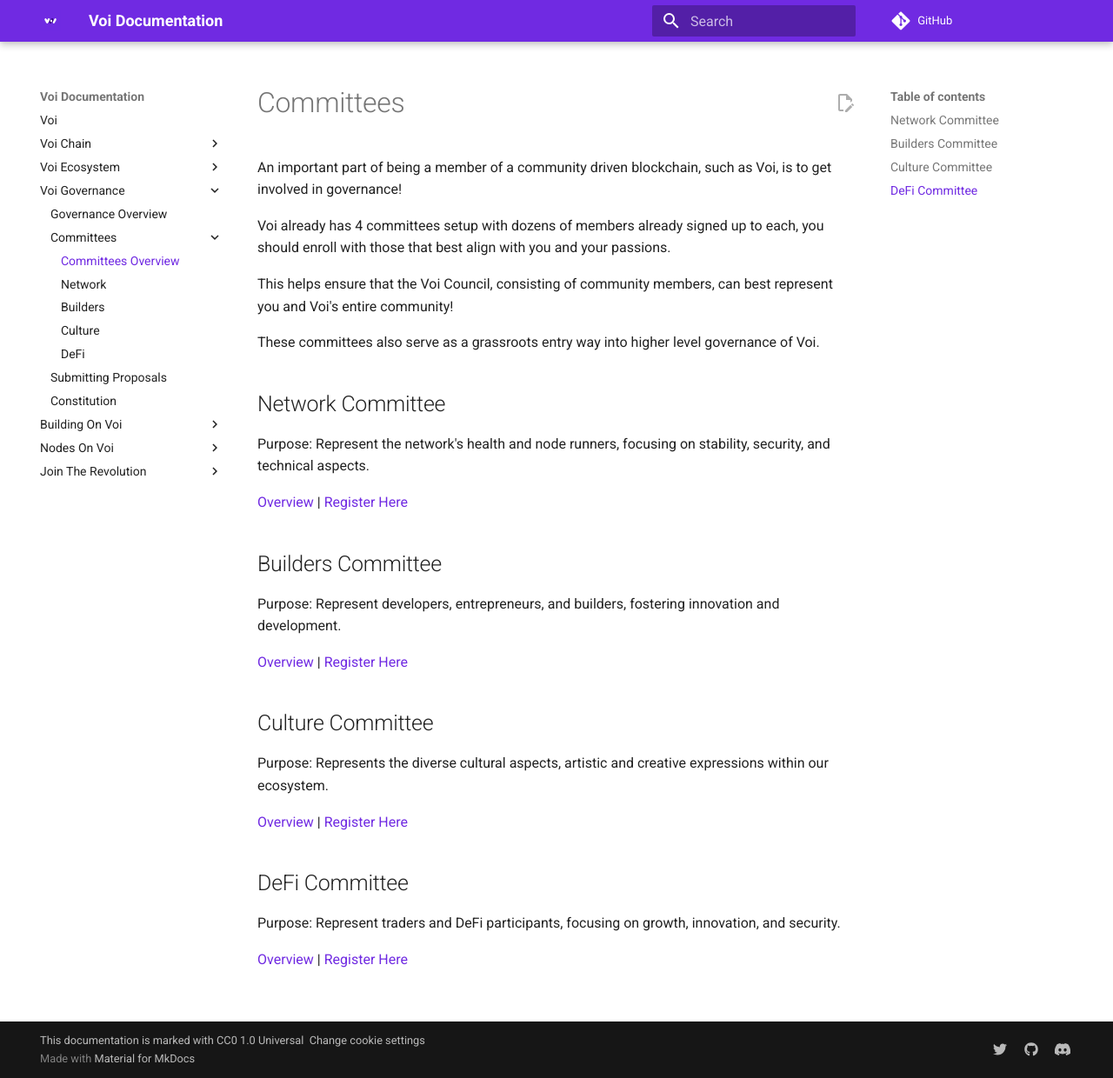
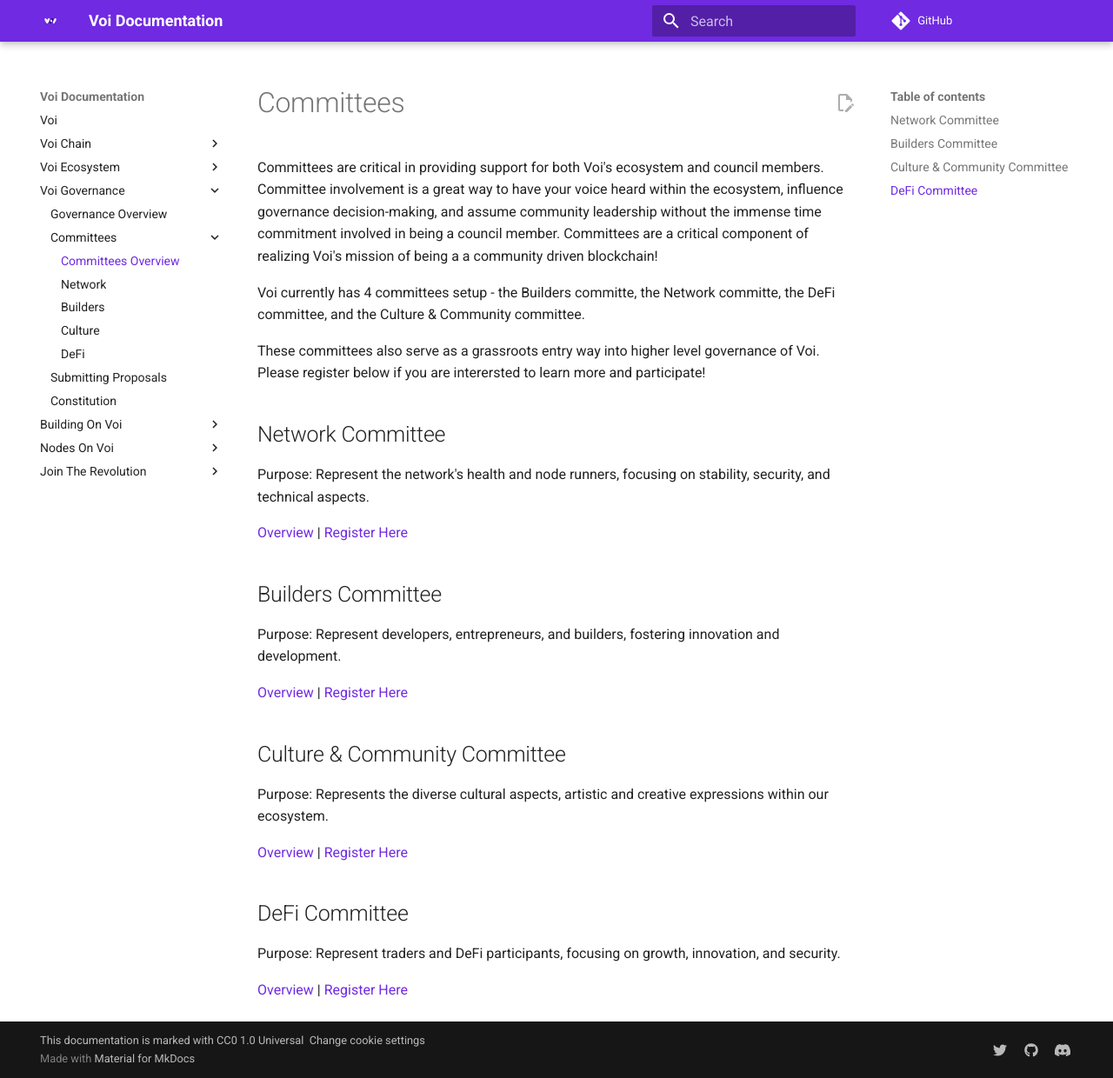
Before and after one commit to VoiNetwork/learn-more, an MkDocs documentation site: the page built from docs/governance/committees/overview.md, in a window 1280 px wide and 1240 px high. Shown: the whole window at 87% size. Built offline with MkDocs 1.6.1 and Material for MkDocs 9.7.7, drawn with Linux system fonts in a browser that asks for light colours; plug-ins that fetch from the network failed and are left out; comment, search, counter and statistics services are not loaded.

Commit message:
Update overview.md

```diff
--- a/docs/governance/committees/overview.md
+++ b/docs/governance/committees/overview.md
@@ -1,12 +1,10 @@
 # Committees
 
-An important part of being a member of a community driven blockchain, such as Voi, is to get involved in governance!
+Committees are critical in providing support for both Voi's ecosystem and council members. Committee involvement is a great way to have your voice heard within the ecosystem, influence governance decision-making, and assume community leadership without the immense time commitment involved in being a council member. Committees are a critical component of realizing Voi's mission of being a a community driven blockchain!
 
-Voi already has 4 committees setup with dozens of members already signed up to each, you should enroll with those that best align with you and your passions.
+Voi currently has 4 committees setup - the Builders committe, the Network committe, the DeFi committee, and the Culture & Community committee.
 
-This helps ensure that the Voi Council, consisting of community members, can best represent you and Voi's entire community!
-
-These committees also serve as a grassroots entry way into higher level governance of Voi.
+These committees also serve as a grassroots entry way into higher level governance of Voi. Please register below if you are interersted to learn more and participate!
 
 ## Network Committee
 
@@ -22,7 +20,7 @@
 [Overview](builders.md) |[ Register Here](https://forms.gle/wc7pFCUsSBm3yoEB6)
 
 
-## Culture Committee
+## Culture & Community Committee
 
 Purpose: Represents the diverse cultural aspects, artistic and creative expressions within our ecosystem.
 
```
